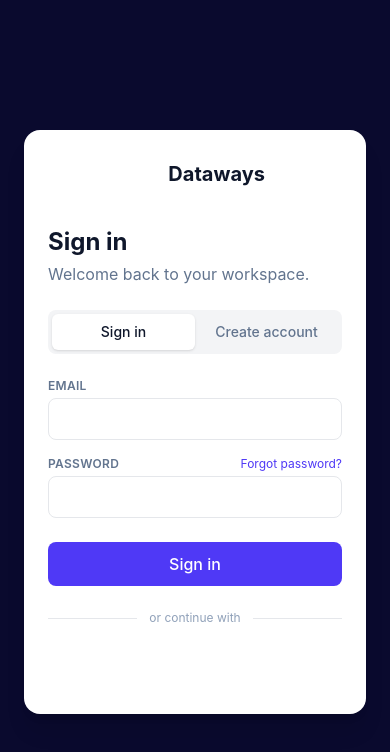
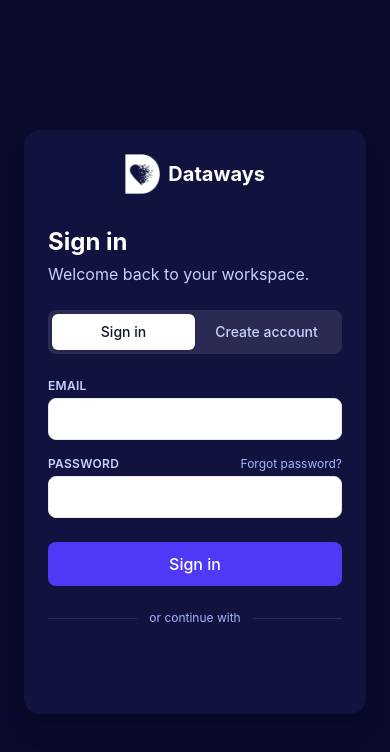
Before and after one commit to sebinsbn8-maker/dataways-attendance, a React (Vite) app in the folder frontend/: page /login in a window 390 px wide. Shown: the top 752 px of the page. Built offline with nearby package versions, Linux system fonts and the light colour scheme.

Commit message:
Make login card navy blue on mobile to match branding

```diff
--- a/frontend/src/pages/Login.jsx
+++ b/frontend/src/pages/Login.jsx
@@ -77,25 +77,27 @@ function Login() {
       </div>
 
       <div className="w-full lg:w-[30%] flex items-center justify-center bg-[#0a0a2e] lg:bg-[#f5f6fb] p-6 sm:p-8">
-        <div className="w-full max-w-sm bg-white rounded-2xl shadow-xl p-6 lg:bg-transparent lg:shadow-none lg:rounded-none lg:p-0">
+        <div className="w-full max-w-sm bg-[#12123f] lg:bg-transparent rounded-2xl shadow-xl lg:shadow-none p-6 lg:p-0">
           <div className="lg:hidden mb-8 text-center flex items-center justify-center gap-2">
             <img src={logo} alt="Dataways" className="h-10" />
-            <span className="text-xl font-bold text-slate-900">Dataways</span>
+            <span className="text-xl font-bold text-white">Dataways</span>
           </div>
 
-          <h2 className="text-2xl font-bold text-slate-900 mb-1">
+          <h2 className="text-2xl font-bold text-white lg:text-slate-900 mb-1">
             {activeTab === 'signin' ? 'Sign in' : 'Create account'}
           </h2>
-          <p className="text-slate-500 mb-6">
+          <p className="text-indigo-200 lg:text-slate-500 mb-6">
             {activeTab === 'signin' ? 'Welcome back to your workspace.' : 'Join your team workspace.'}
           </p>
 
-          <div className="flex bg-gray-100 rounded-lg p-1 mb-6">
+          <div className="flex bg-white/10 lg:bg-gray-100 rounded-lg p-1 mb-6">
             <button
               type="button"
               onClick={() => setActiveTab('signin')}
               className={`flex-1 py-2 rounded-md text-sm font-medium transition ${
-                activeTab === 'signin' ? 'bg-white text-slate-900 shadow-sm' : 'text-slate-500'
+                activeTab === 'signin'
+                  ? 'bg-white text-slate-900 shadow-sm'
+                  : 'text-indigo-200 lg:text-slate-500'
               }`}
             >
               Sign in
@@ -104,7 +106,9 @@ function Login() {
               type="button"
               onClick={() => setActiveTab('create')}
               className={`flex-1 py-2 rounded-md text-sm font-medium transition ${
-                activeTab === 'create' ? 'bg-white text-slate-900 shadow-sm' : 'text-slate-500'
+                activeTab === 'create'
+                  ? 'bg-white text-slate-900 shadow-sm'
+                  : 'text-indigo-200 lg:text-slate-500'
               }`}
             >
               Create account
@@ -119,12 +123,12 @@ function Login() {
             ) : (
               <form onSubmit={handleSignupSubmit}>
                 {signupError && (
-                  <div className="bg-red-50 text-red-700 text-sm p-3 rounded-lg mb-4">
+                  <div className="bg-red-500/10 text-red-300 lg:bg-red-50 lg:text-red-700 text-sm p-3 rounded-lg mb-4">
                     {signupError}
                   </div>
                 )}
 
-                <label className="block text-xs font-semibold tracking-wide text-slate-500 mb-1 uppercase">Full Name</label>
+                <label className="block text-xs font-semibold tracking-wide text-indigo-200 lg:text-slate-500 mb-1 uppercase">Full Name</label>
                 <input
                   name="name"
                   type="text"
@@ -134,7 +138,7 @@ function Login() {
                   className="w-full bg-white border border-gray-200 rounded-lg px-3 py-2.5 mb-4 text-sm focus:outline-none focus:ring-2 focus:ring-indigo-500"
                 />
 
-                <label className="block text-xs font-semibold tracking-wide text-slate-500 mb-1 uppercase">Email</label>
+                <label className="block text-xs font-semibold tracking-wide text-indigo-200 lg:text-slate-500 mb-1 uppercase">Email</label>
                 <input
                   name="email"
                   type="email"
@@ -144,7 +148,7 @@ function Login() {
                   className="w-full bg-white border border-gray-200 rounded-lg px-3 py-2.5 mb-4 text-sm focus:outline-none focus:ring-2 focus:ring-indigo-500"
                 />
 
-                <label className="block text-xs font-semibold tracking-wide text-slate-500 mb-1 uppercase">Password</label>
+                <label className="block text-xs font-semibold tracking-wide text-indigo-200 lg:text-slate-500 mb-1 uppercase">Password</label>
                 <input
                   name="password"
                   type="password"
@@ -154,7 +158,7 @@ function Login() {
                   className="w-full bg-white border border-gray-200 rounded-lg px-3 py-2.5 mb-4 text-sm focus:outline-none focus:ring-2 focus:ring-indigo-500"
                 />
 
-                <label className="block text-xs font-semibold tracking-wide text-slate-500 mb-1 uppercase">Department</label>
+                <label className="block text-xs font-semibold tracking-wide text-indigo-200 lg:text-slate-500 mb-1 uppercase">Department</label>
                 <input
                   name="department"
                   type="text"
@@ -174,13 +178,13 @@ function Login() {
           ) : (
             <div>
               {error && (
-                <div className="bg-red-50 text-red-700 text-sm p-3 rounded-lg mb-4">
+                <div className="bg-red-500/10 text-red-300 lg:bg-red-50 lg:text-red-700 text-sm p-3 rounded-lg mb-4">
                   {error}
                 </div>
               )}
 
               <form onSubmit={handleSubmit}>
-                <label className="block text-xs font-semibold tracking-wide text-slate-500 mb-1 uppercase">Email</label>
+                <label className="block text-xs font-semibold tracking-wide text-indigo-200 lg:text-slate-500 mb-1 uppercase">Email</label>
                 <input
                   type="email"
                   value={email}
@@ -190,8 +194,8 @@ function Login() {
                 />
 
                 <div className="flex justify-between items-center mb-1">
-                  <label className="block text-xs font-semibold tracking-wide text-slate-500 uppercase">Password</label>
-                  <a href="#" onClick={handleForgotClick} className="text-xs text-indigo-600 hover:underline">
+                  <label className="block text-xs font-semibold tracking-wide text-indigo-200 lg:text-slate-500 uppercase">Password</label>
+                  <a href="#" onClick={handleForgotClick} className="text-xs text-indigo-300 lg:text-indigo-600 hover:underline">
                     Forgot password?
                   </a>
                 </div>
@@ -212,9 +216,9 @@ function Login() {
               </form>
 
               <div className="flex items-center gap-3 my-6">
-                <div className="flex-1 h-px bg-gray-200"></div>
-                <span className="text-xs text-slate-400">or continue with</span>
-                <div className="flex-1 h-px bg-gray-200"></div>
+                <div className="flex-1 h-px bg-white/10 lg:bg-gray-200"></div>
+                <span className="text-xs text-indigo-300 lg:text-slate-400">or continue with</span>
+                <div className="flex-1 h-px bg-white/10 lg:bg-gray-200"></div>
               </div>
 
               <div className="flex justify-center">
```
